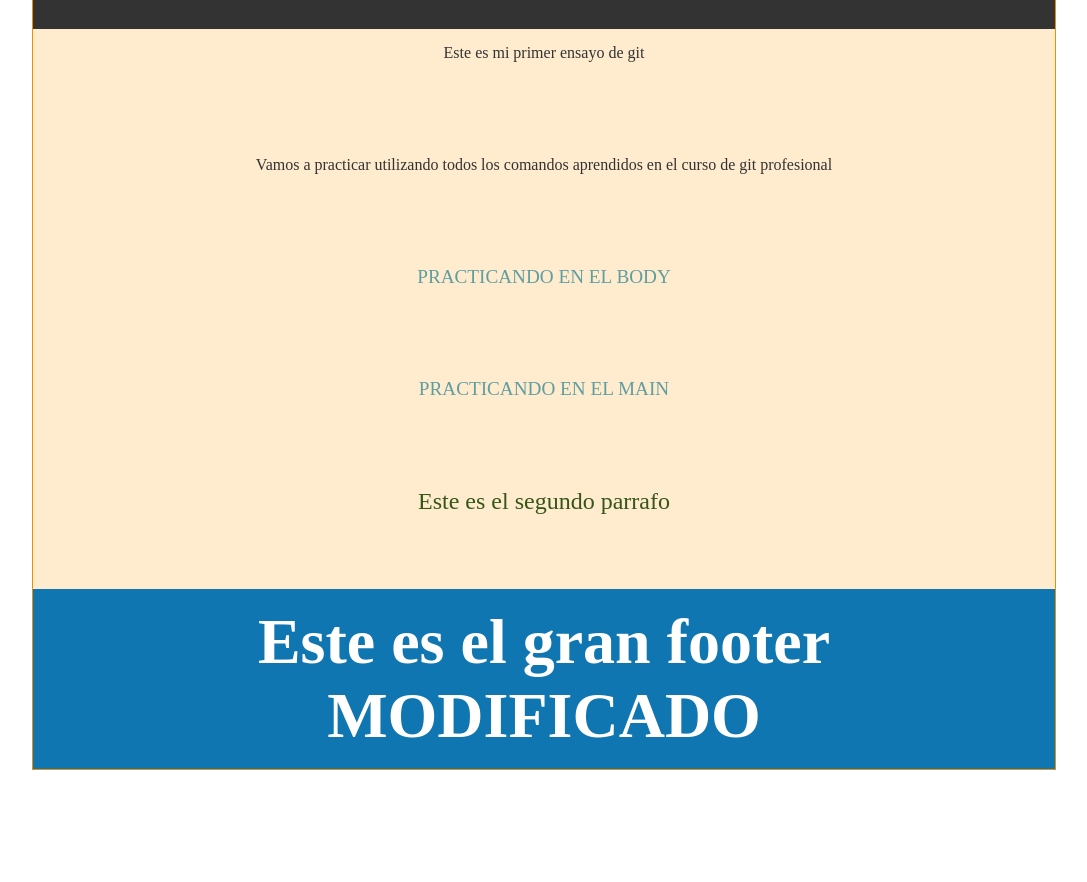
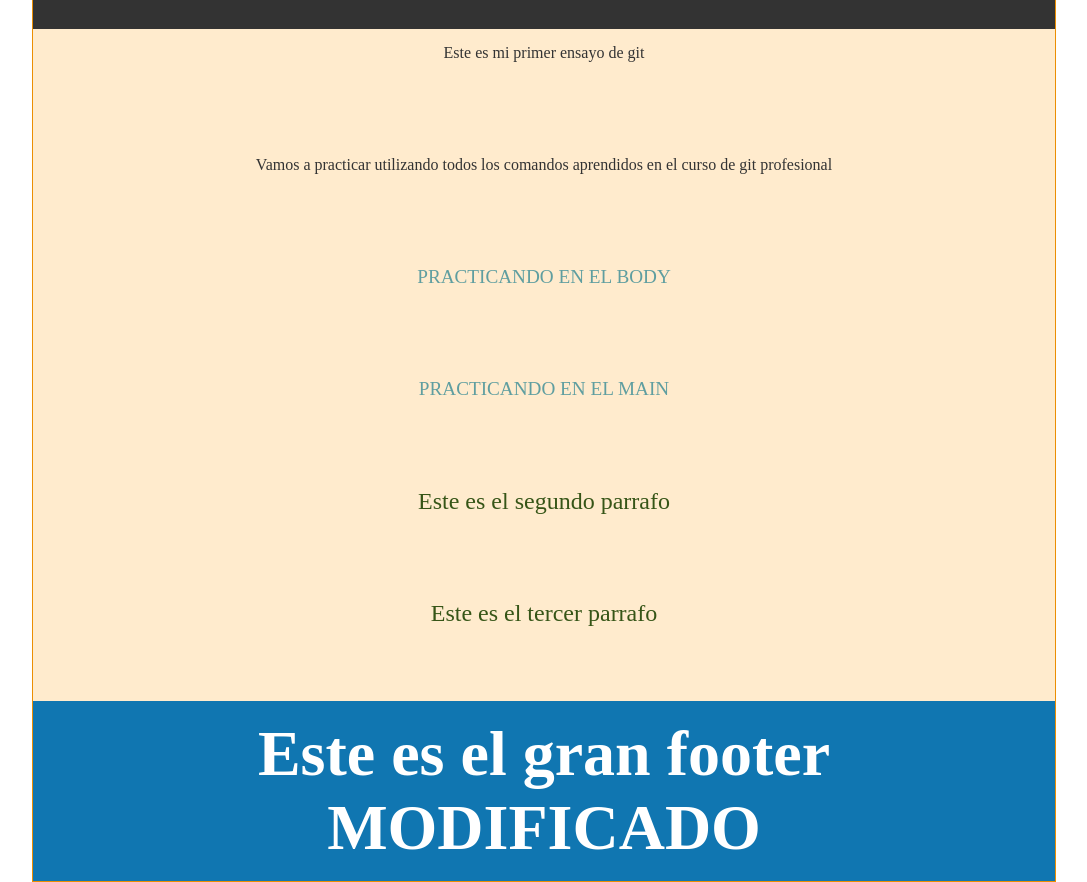
Before and after one commit to elCoco1968/Ensayo-GIT, a plain HTML site: page index.html in a window 1280 px wide. Shown: the part 118-1000 px from the top of the page, without its empty margins (96-1183 px from the left). Before the commit the page ends 888 px from the top, so only its background shows below. Drawn offline with Linux system fonts and the light colour scheme.

Commit message:
tercerbody

```diff
--- a/index.html
+++ b/index.html
@@ -24,6 +24,9 @@
             <p class="texto__parrafo texto__parrafo2">
                 Este es el segundo parrafo
             </p>
+            <p class="texto__parrafo texto__parrafo2">
+                Este es el tercer parrafo
+            </p>
         </div>
         <footer>
             <div class="footer__texto">
```
